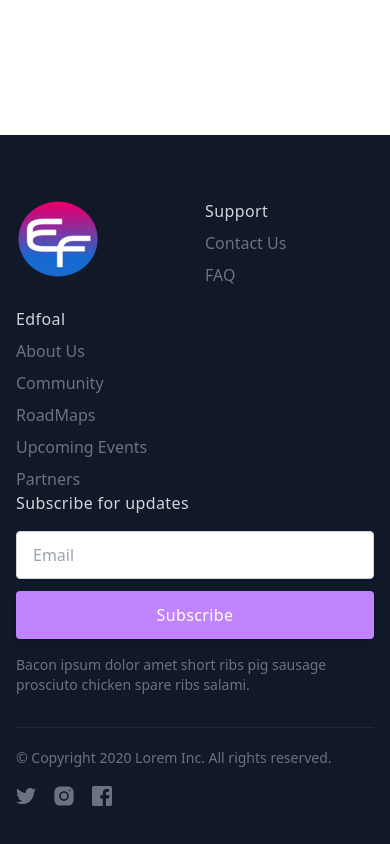
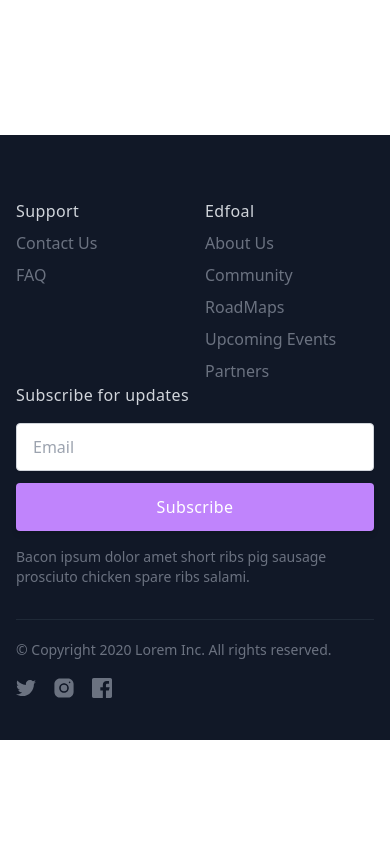
Before and after one commit to Edfoal/edfoal, a React (Create React App) app: page /register in a window 390 px wide. Shown: the part 829-1673 px from the top of the page. After the commit the page ends 1569 px from the top, so only its background shows below. Built offline with nearby package versions, Linux system fonts and the light colour scheme.

Commit message:
footer done

```diff
--- a/src/components/Footer.jsx
+++ b/src/components/Footer.jsx
@@ -1,5 +1,6 @@
 import React from "react";
 import logo from "../assets/edfoal-logo.png";
+import { Link } from "react-router-dom";
 
 const Footer = () => {
   return (
@@ -7,7 +8,7 @@ const Footer = () => {
       <div className="px-4 pt-16 mx-auto sm:max-w-xl md:max-w-full lg:max-w-screen-xl md:px-24 lg:px-8">
         <div className="grid row-gap-10 mb-8 lg:grid-cols-6">
           <div className="grid grid-cols-2 gap-5 row-gap-8 lg:col-span-4 md:grid-cols-4">
-            <div>
+            <div className="hidden md:block">
               <img src={logo} alt="Edfoal Logo" />
               <p className="font-medium tracking-wide text-gray-300"></p>
             </div>
```
